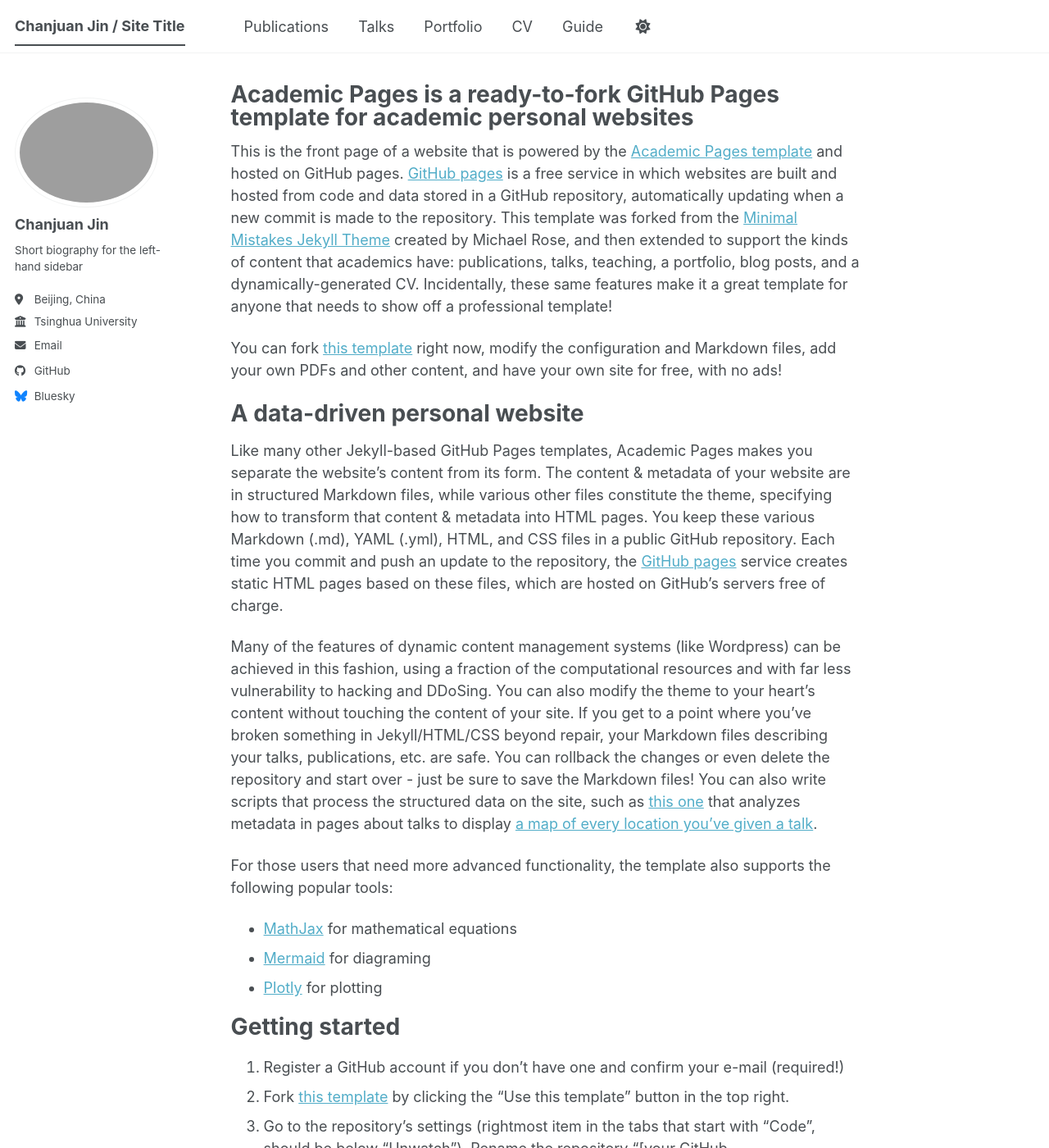
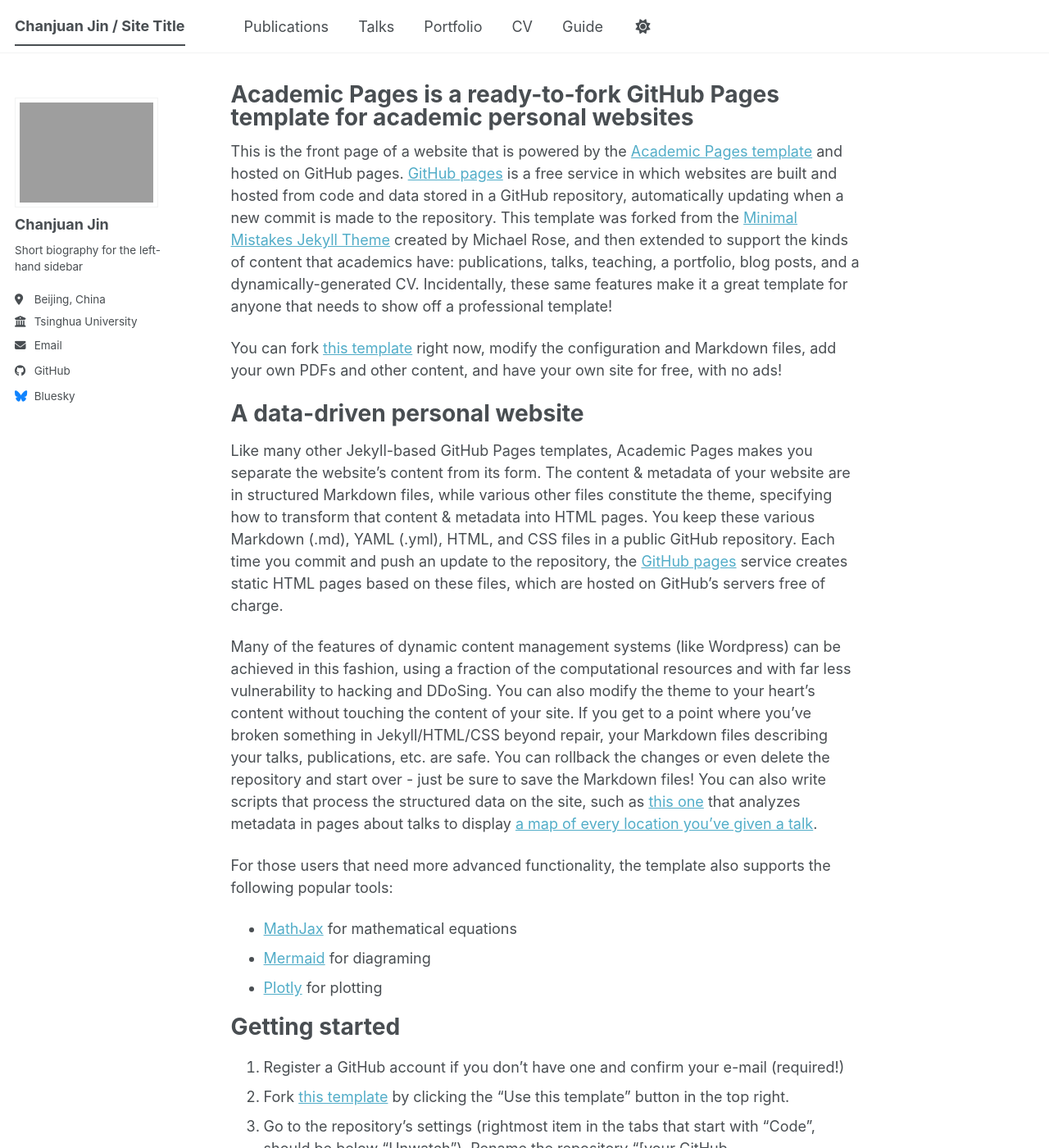
Before and after one commit to chanjuanjin/chanjuan.github.io, a Jekyll site: the page built from _pages/about.md, in a window 1280 px wide and 1400 px high. Shown: the whole window at 82% size. Built offline with Jekyll 4.4.1, drawn with Linux system fonts in a browser that asks for light colours; a script bundle is joined from its source files by our own code; library files that are not in the unit come from our copies.

Commit message:
rectangle

```diff
--- a/_sass/layout/_sidebar.scss
+++ b/_sass/layout/_sidebar.scss
@@ -155,7 +155,7 @@
 
   img {
     max-width: 175px;
-    border-radius: 50%;
+    border-radius: 0;
 
     @include breakpoint($large) {
       padding: 5px;
--- a/assets/css/cv-layout.css
+++ b/assets/css/cv-layout.css
@@ -6,7 +6,7 @@
 .cv-avatar-img {
   width: 120px;
   height: 120px;
-  border-radius: 50%;
+  border-radius: 0;
   object-fit: cover;
 }
 
```
